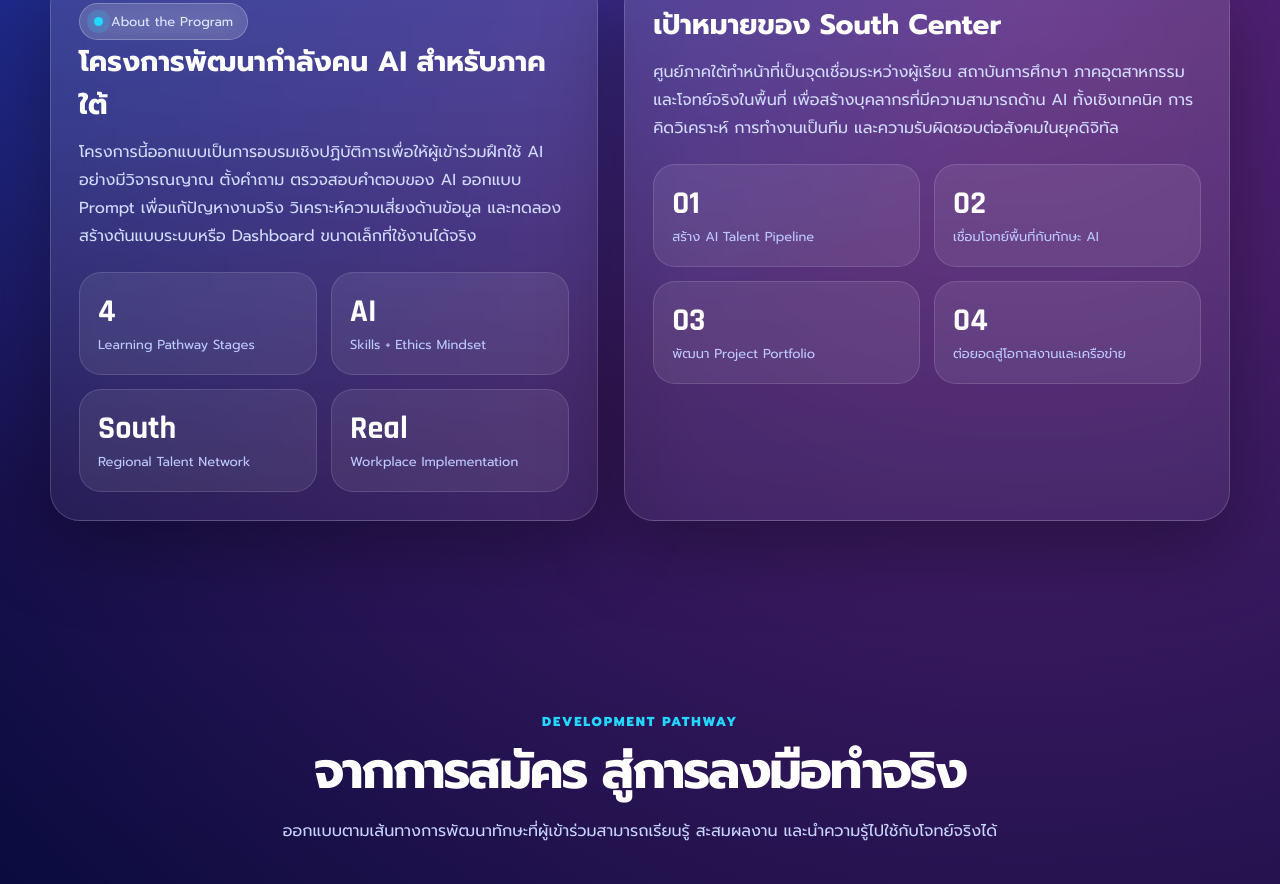
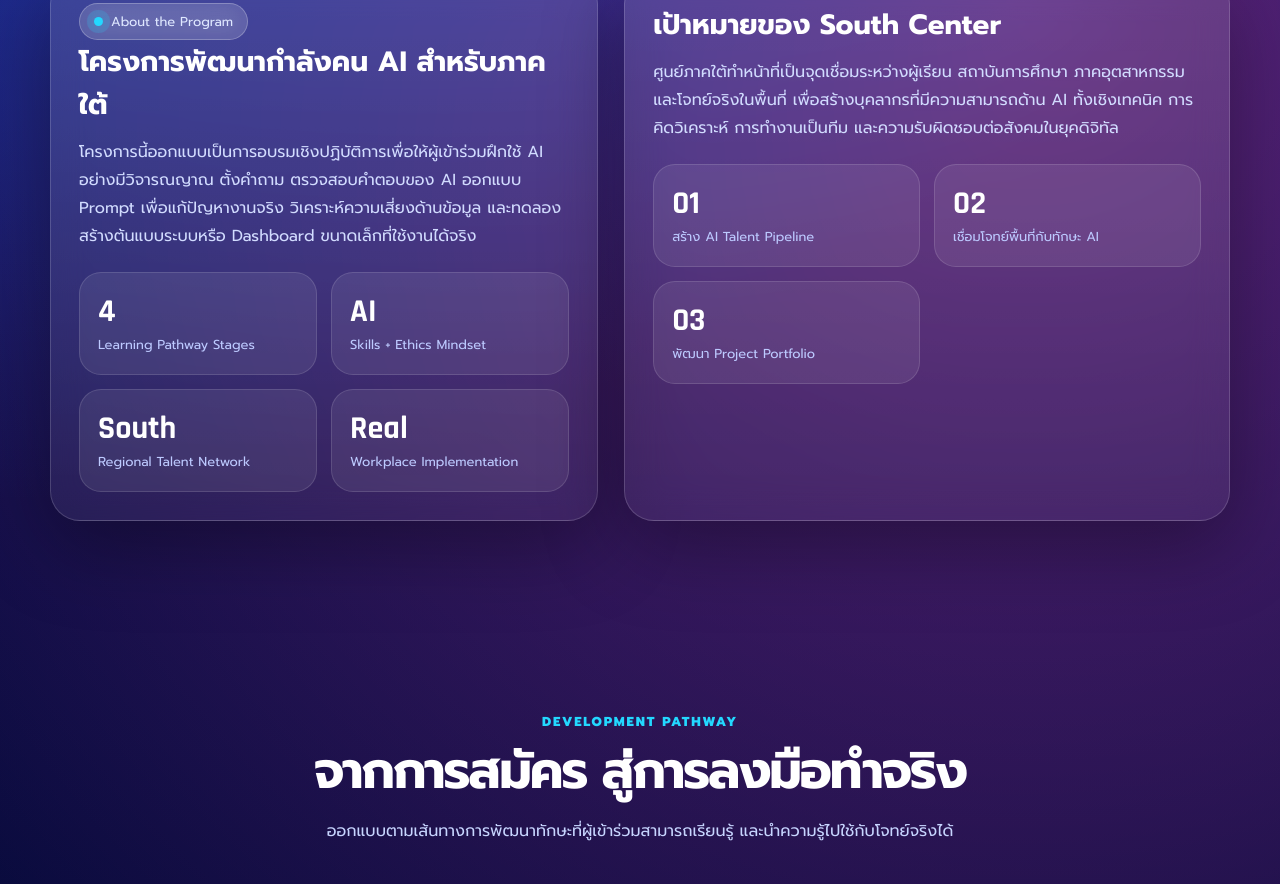
Before and after one commit to psuskillupcenter/superaisouthcenter, a plain HTML site: page index.html in a window 1280 px wide. Shown: the part 1168-2052 px from the top of the page. Drawn offline with Linux system fonts and the light colour scheme.

Commit message:
Update index.html

```diff
--- a/index.html
+++ b/index.html
@@ -709,7 +709,7 @@
             <div class="stat"><strong>01</strong><span>สร้าง AI Talent Pipeline</span></div>
             <div class="stat"><strong>02</strong><span>เชื่อมโจทย์พื้นที่กับทักษะ AI</span></div>
             <div class="stat"><strong>03</strong><span>พัฒนา Project Portfolio</span></div>
-            <div class="stat"><strong>04</strong><span>ต่อยอดสู่โอกาสงานและเครือข่าย</span></div>
+
           </div>
         </div>
       </div>
@@ -720,7 +720,7 @@
         <div class="section-title">
           <span class="tag">Development Pathway</span>
           <h2>จากการสมัคร สู่การลงมือทำจริง</h2>
-          <p>ออกแบบตามเส้นทางการพัฒนาทักษะที่ผู้เข้าร่วมสามารถเรียนรู้ สะสมผลงาน และนำความรู้ไปใช้กับโจทย์จริงได้</p>
+          <p>ออกแบบตามเส้นทางการพัฒนาทักษะที่ผู้เข้าร่วมสามารถเรียนรู้ และนำความรู้ไปใช้กับโจทย์จริงได้</p>
         </div>
         <div class="pathway">
           <article class="step-card">
@@ -758,7 +758,7 @@
           <article class="benefit"><div class="icon">🎓</div><h3>Free AI Upskilling</h3><p>เรียนรู้พื้นฐานและแนวคิดสำคัญด้าน AI ผ่านเส้นทางการเรียนรู้ที่ออกแบบเป็นระบบ</p></article>
           <article class="benefit"><div class="icon">🧠</div><h3>AI Skills Guarantee</h3><p>สะสมหลักฐานการเรียนรู้และพัฒนาทักษะที่เชื่อมโยงกับมาตรฐานของโครงการ</p></article>
           <article class="benefit"><div class="icon">⚙️</div><h3>Intensive Skill Boost</h3><p>ฝึกปฏิบัติแบบเข้มข้นกับโจทย์จริง เช่น Data, Automation, AI Application และ Dashboard</p></article>
-          <article class="benefit"><div class="icon">🤝</div><h3>Real-World Network</h3><p>สร้างเครือข่ายกับผู้เรียน ผู้เชี่ยวชาญ องค์กรพันธมิตร และทีมงานใน South Center</p></article>
+
         </div>
       </div>
     </section>
```
